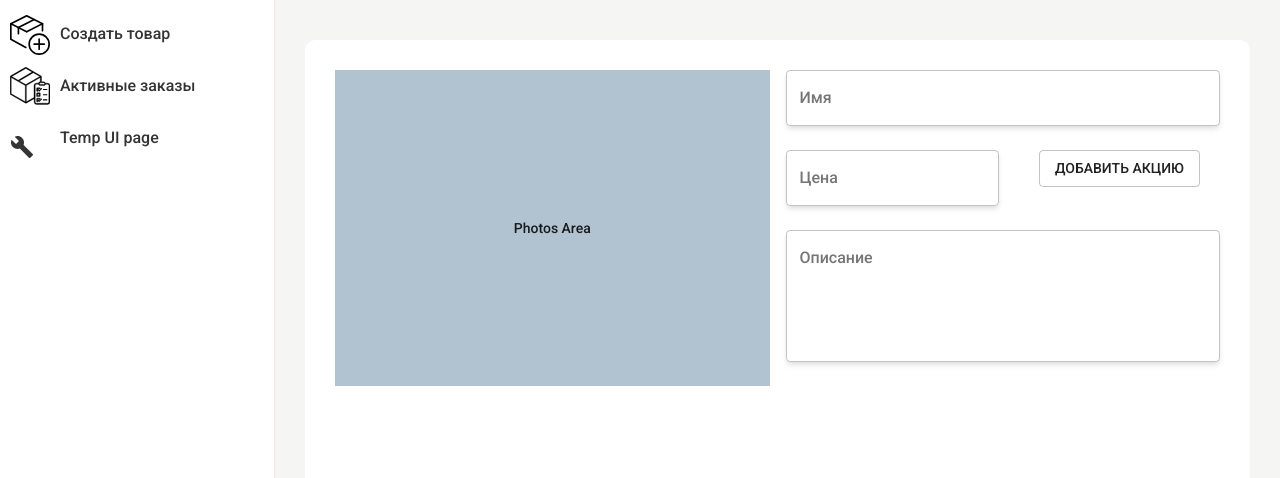
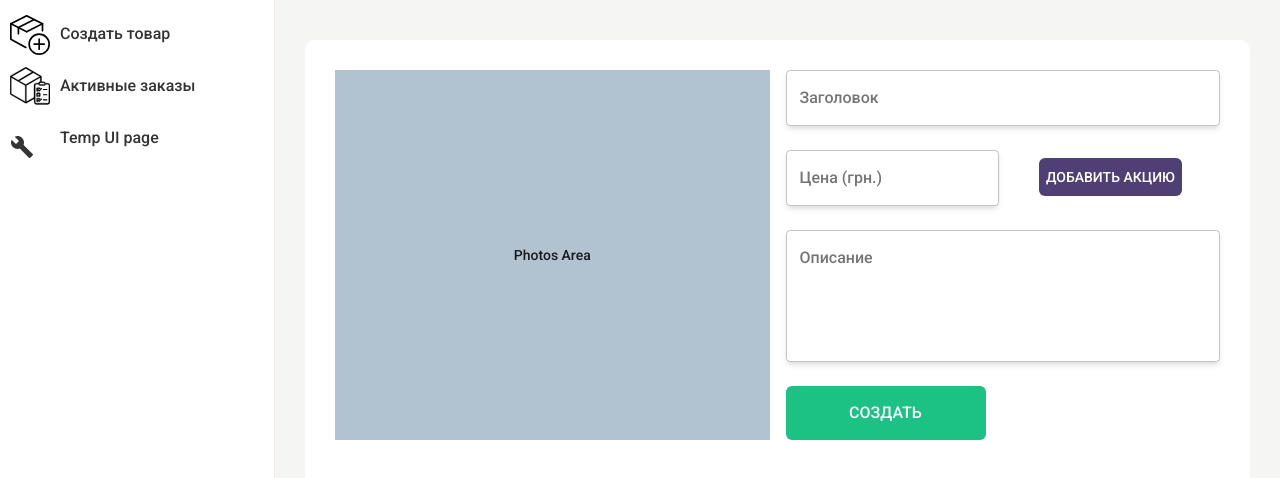
Before and after one commit to bags2on/admin, a React (Create React App) app: page /create-product in a window 1280 px wide. Shown: the top 478 px of the page. Built offline with nearby package versions, Linux system fonts and the light colour scheme.

Commit message:
update create product form / shared comp fix

```diff
--- a/src/pages/CreateProduct/CreateProduct.tsx
+++ b/src/pages/CreateProduct/CreateProduct.tsx
@@ -3,8 +3,8 @@ import clsx from 'clsx'
 import { Formik, Form } from 'formik'
 import { makeStyles } from '@material-ui/core/styles'
 import Grid from '@material-ui/core/Grid'
-import Button from '@material-ui/core/Button'
 import FormControl from '@material-ui/core/FormControl'
+import Button from '../../shared/Button/Button'
 import TextInput from '../../shared/FormFields/TextInput/TextInput'
 
 const useStyles = makeStyles(() => ({
@@ -19,7 +19,16 @@ const useStyles = makeStyles(() => ({
     display: 'block'
   },
   nameField: {},
-  priceField: {}
+  priceField: {},
+  addDiscountButton: {
+    marginTop: 8,
+    fontSize: 14,
+    padding: 7
+  },
+  submitButton: {
+    width: 200,
+    padding: '15px 0'
+  }
 }))
 
 const CreateProduct: React.FC = () => {
@@ -31,8 +40,8 @@ const CreateProduct: React.FC = () => {
     document.title = 'Создать товар'
   }, [])
 
-  const handleSubmit = (): void => {
-    console.log()
+  const handleSubmit = (values: any): void => {
+    console.log(values)
   }
 
   const handleDiscountClick = () => {
@@ -44,10 +53,13 @@ const CreateProduct: React.FC = () => {
       <Formik
         onSubmit={handleSubmit}
         initialValues={{
-          name: '',
+          title: '',
           price: '',
           discountPrice: '',
-          description: ''
+          description: '',
+          tags: [],
+          preview: '',
+          images: []
         }}
       >
         {() => (
@@ -76,15 +88,21 @@ const CreateProduct: React.FC = () => {
                   }
                 >
                   <FormControl className={clsx(classes.formField)}>
-                    <TextInput label="Имя" name="name" fullWidth />
+                    <TextInput label="Заголовок" name="title" fullWidth />
                   </FormControl>
                   <FormControl className={clsx(classes.formField, classes.priceField)}>
                     <Grid container>
                       <Grid item xs={7}>
-                        <TextInput label="Цена" name="price" type="number" />
+                        <TextInput label="Цена (грн.)" name="price" type="number" />
                       </Grid>
                       <Grid item xs={5}>
-                        <Button variant="outlined" onClick={handleDiscountClick}>
+                        <Button
+                          color="secondary"
+                          withShadow={false}
+                          userBgColor="#4F3F74"
+                          onClick={handleDiscountClick}
+                          className={classes.addDiscountButton}
+                        >
                           {hasDiscount ? 'Убрать акцию' : 'Добавить акцию'}
                         </Button>
                       </Grid>
@@ -92,12 +110,22 @@ const CreateProduct: React.FC = () => {
                   </FormControl>
                   {hasDiscount && (
                     <FormControl className={clsx(classes.formField)}>
-                      <TextInput label="Акционная цена" name="discountPrice" type="number" />
+                      <TextInput label="Акционная цена (грн.)" name="discountPrice" type="number" />
                     </FormControl>
                   )}
                   <FormControl className={clsx(classes.formField)}>
                     <TextInput label="Описание" name="description" fullWidth multiline rows={5} />
                   </FormControl>
+                  <Button
+                    type="submit"
+                    color="secondary"
+                    // disabled
+                    withShadow={false}
+                    className={classes.submitButton}
+                    userBgColor="#1CC283"
+                  >
+                    создать
+                  </Button>
                 </div>
               </Grid>
             </Grid>
--- a/src/pages/UI/ui.tsx
+++ b/src/pages/UI/ui.tsx
@@ -35,16 +35,24 @@ const UI: React.FC = () => {
           {() => (
             <Form>
               <h4>Text Inputs</h4>
-              <TextInput label="Имя" name="simpleInput" />
+              <TextInput label="Label" name="simpleInput" />
               <TextInput label="ERROR" name="errorInput" />
               <h4>Number Input</h4>
-              <TextInput label="Цена" name="price" type="number" />
+              <TextInput label="Label" name="price" type="number" />
               <h4>Button</h4>
               <Button>send message</Button>
               <p>button with loading</p>
               <Button loading>send message</Button>
               <p>light button</p>
               <Button color="secondary" withShadow={false}>
+                send message
+              </Button>
+              <p>light button loading</p>
+              <Button color="secondary" loading darkLoader withShadow={false}>
+                send message
+              </Button>
+              <p>disabled button</p>
+              <Button color="secondary" disabled darkLoader withShadow={false}>
                 send message
               </Button>
             </Form>
--- a/src/shared/Button/Button.tsx
+++ b/src/shared/Button/Button.tsx
@@ -17,17 +17,19 @@ interface BottonProps {
   withShadow?: boolean
   darkLoader?: boolean
   className?: string
+  userBgColor?: string
   onClick?(event: React.MouseEvent<HTMLButtonElement>): void
 }
 
 interface BottonStyleTypes {
+  userBgColor?: string
   withShadow: boolean
 }
 
 const useStyles = makeStyles((theme) => ({
   root: {
     lineHeight: 'normal',
-    fontSize: '16px',
+    fontSize: 16,
     padding: '10px',
     fontWeight: 500,
     color: '#fff',
@@ -44,11 +46,19 @@ const useStyles = makeStyles((theme) => ({
     }
   },
   secondary: {
-    background: theme.palette.secondary.main,
+    background: (props: BottonStyleTypes) => (props.userBgColor ? props.userBgColor : theme.palette.secondary.main),
     color: theme.palette.primary.light,
     '&:hover': {
       opacity: '0.9',
-      background: theme.palette.secondary.main
+      background: (props: BottonStyleTypes) => (props.userBgColor ? props.userBgColor : theme.palette.secondary.main)
+    },
+    '&:disabled': {
+      pointerEvents: 'initial',
+      cursor: 'not-allowed',
+      background: '#e8e8e8',
+      '&:hover': {
+        background: '#e8e8e8'
+      }
     }
   }
 }))
@@ -59,12 +69,14 @@ const Button: React.FC<BottonProps> = ({
   darkLoader,
   color = 'main',
   withShadow = true,
+  className,
+  userBgColor,
   ...otherProps
 }: BottonProps) => {
-  const classes = useStyles({ withShadow })
+  const classes = useStyles({ withShadow, userBgColor })
 
   return (
-    <MaterialButton className={clsx(classes[color], classes.root)} {...otherProps}>
+    <MaterialButton className={clsx(classes[color], classes.root, className)} {...otherProps}>
       {loading ? <Loader dark={darkLoader} /> : <span className={classes.text}>{children}</span>}
     </MaterialButton>
   )
--- a/src/shared/FormFields/TextInput/TextInput.tsx
+++ b/src/shared/FormFields/TextInput/TextInput.tsx
@@ -49,7 +49,7 @@ const TextInput: React.FC<TextInputProps> = ({ autoComplete = 'off', ...restProp
   const classes = useStyles()
 
   return (
-    <>
+    <div>
       <TextField
         {...field}
         {...restProps}
@@ -68,7 +68,7 @@ const TextInput: React.FC<TextInputProps> = ({ autoComplete = 'off', ...restProp
           {meta.touched && meta.error}
         </Typography>
       </Fade>
-    </>
+    </div>
   )
 }
 
--- a/src/shared/Loader/Loader.tsx
+++ b/src/shared/Loader/Loader.tsx
@@ -32,7 +32,7 @@ const useStyles = makeStyles(() => ({
   dot: {
     display: 'inline-block',
     animationFillMode: 'both',
-    backgroundColor: '#ff9900',
+    backgroundColor: (props: styleProps) => (props.dark ? '#343434' : '#ff9900'),
     width: (props: styleProps) => (props.fallback ? 5 : 3),
     height: (props: styleProps) => (props.fallback ? 70 : 20),
     margin: (props: styleProps) => (props.fallback ? '0 3px' : '0 2px'),
```
